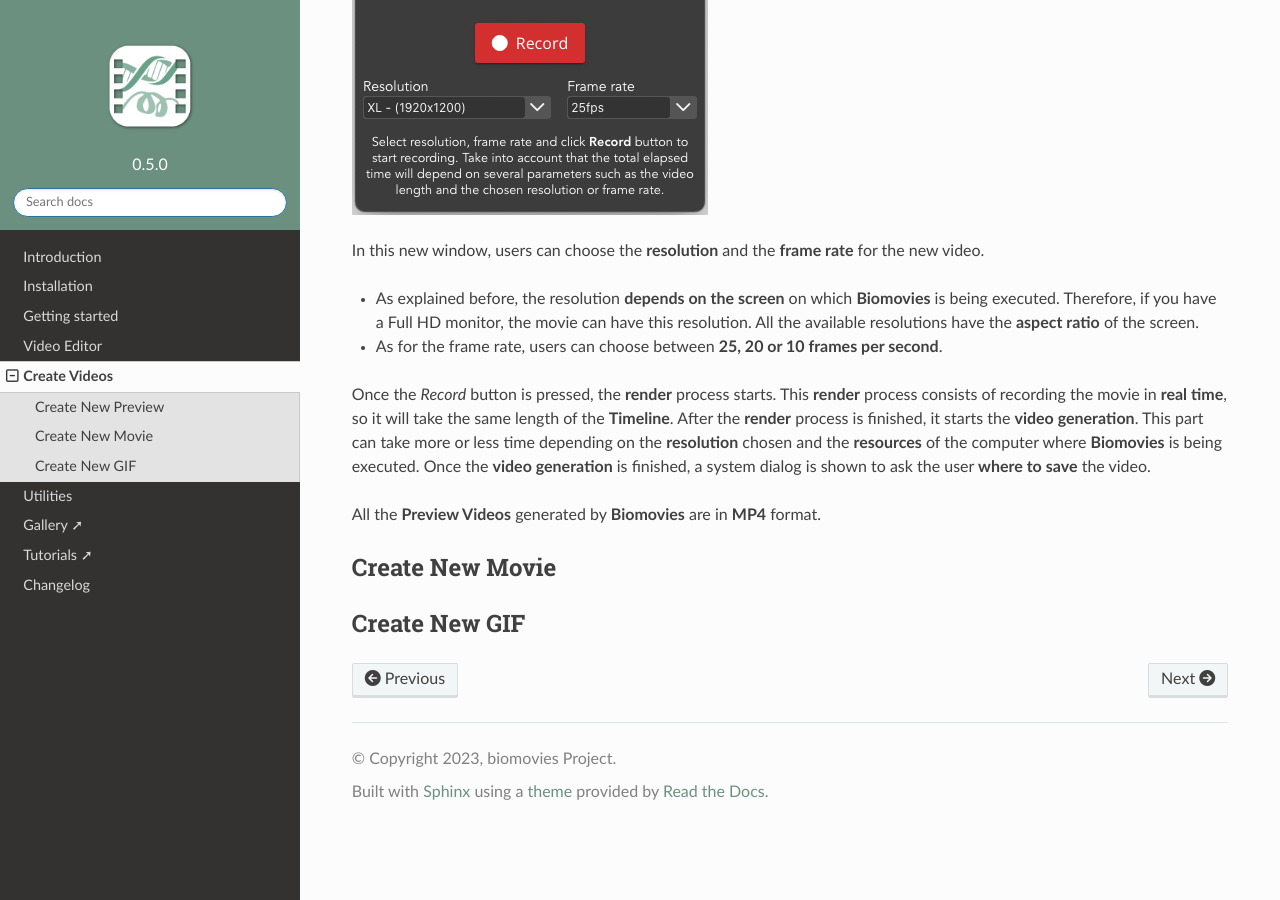
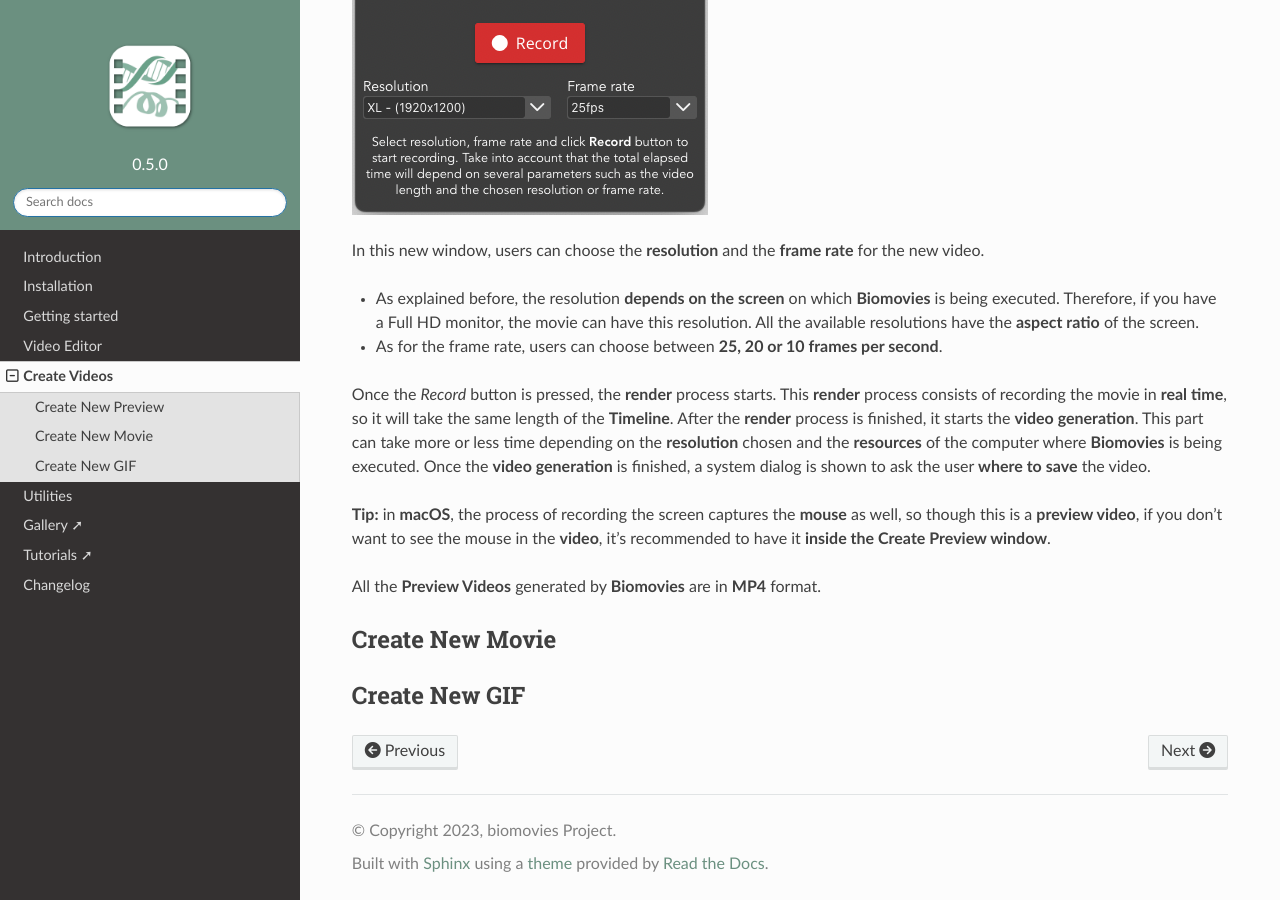
Before and after one commit to gbayarri/biomovies_documentation, a Sphinx documentation site: the page built from docs/source/create-videos.md, in a window 1280 px wide and 900 px high, scrolled down 507 px. Built offline with Sphinx 7.4.7 and the Read the Docs theme 2.0.0, drawn with Linux system fonts in a browser that asks for light colours.

Commit message:
Create Videos > Create Preview

```diff
--- a/docs/source/create-videos.md
+++ b/docs/source/create-videos.md
@@ -17,6 +17,8 @@ In this new window, users can choose the **resolution** and the **frame rate** f
 
 Once the _Record_ button is pressed, the **render** process starts. This **render** process consists of recording the movie in **real time**, so it will take the same length of the **Timeline**. After the **render** process is finished, it starts the **video generation**. This part can take more or less time depending on the **resolution** chosen and the **resources** of the computer where **Biomovies** is being executed. Once the **video generation** is finished, a system dialog is shown to ask the user **where to save** the video.
 
+**Tip:** in **macOS**, the process of recording the screen captures the **mouse** as well, so though this is a **preview video**, if you don't want to see the mouse in the **video**, it's recommended to have it **inside the Create Preview window**.
+
 All the **Preview Videos** generated by **Biomovies** are in **MP4** format.
 
 ## Create New Movie
```
